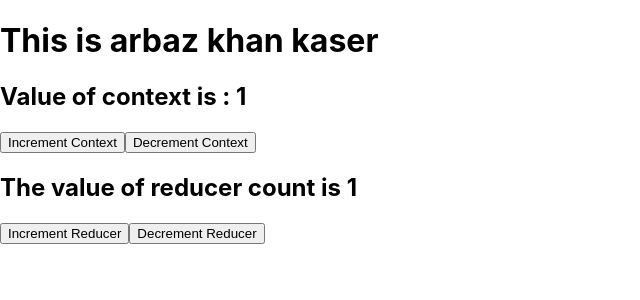
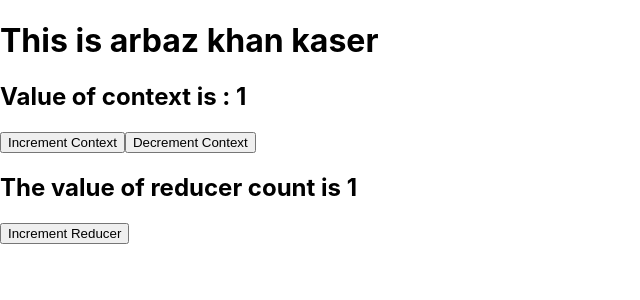
Before and after one commit to ArbazKhan5117/5th_class, a React (Create React App) app: page / in a window 1280 px wide. Shown: the top 300 px of the page, without its empty margins (0-640 px from the left). Built offline with nearby package versions, Linux system fonts and the light colour scheme.

Commit message:
remove decrement

```diff
--- a/src/Child2.js
+++ b/src/Child2.js
@@ -7,7 +7,6 @@ function Child2(){
         <div>
             <h2>The value of reducer count is {state}</h2>
             <button onClick={()=>dispatch('INCREMENT')}>Increment Reducer</button>
-            <button onClick={()=>dispatch('DECREMENT')}>Decrement Reducer</button>
         </div>
     );
 }
--- a/src/CountReducer.js
+++ b/src/CountReducer.js
@@ -1,9 +1,7 @@
 
 export const counterReducer=(state,action)=>{
-    switch(action){
+    switch (action) {
         case 'INCREMENT':
-            return state+1;
-        case 'DECREMENT':
-            return state-1;
+            return state + 1;
     }
 }
```
